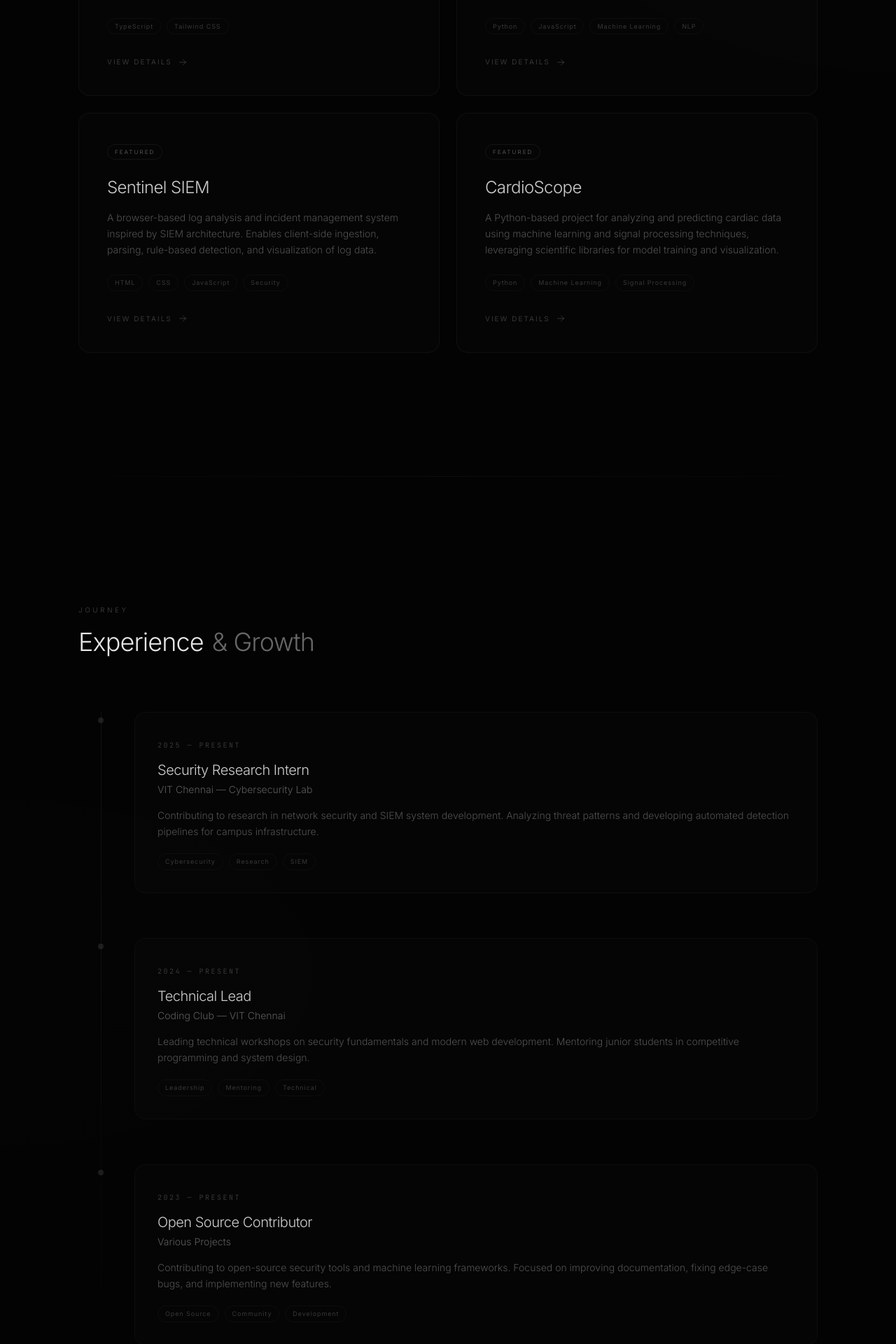
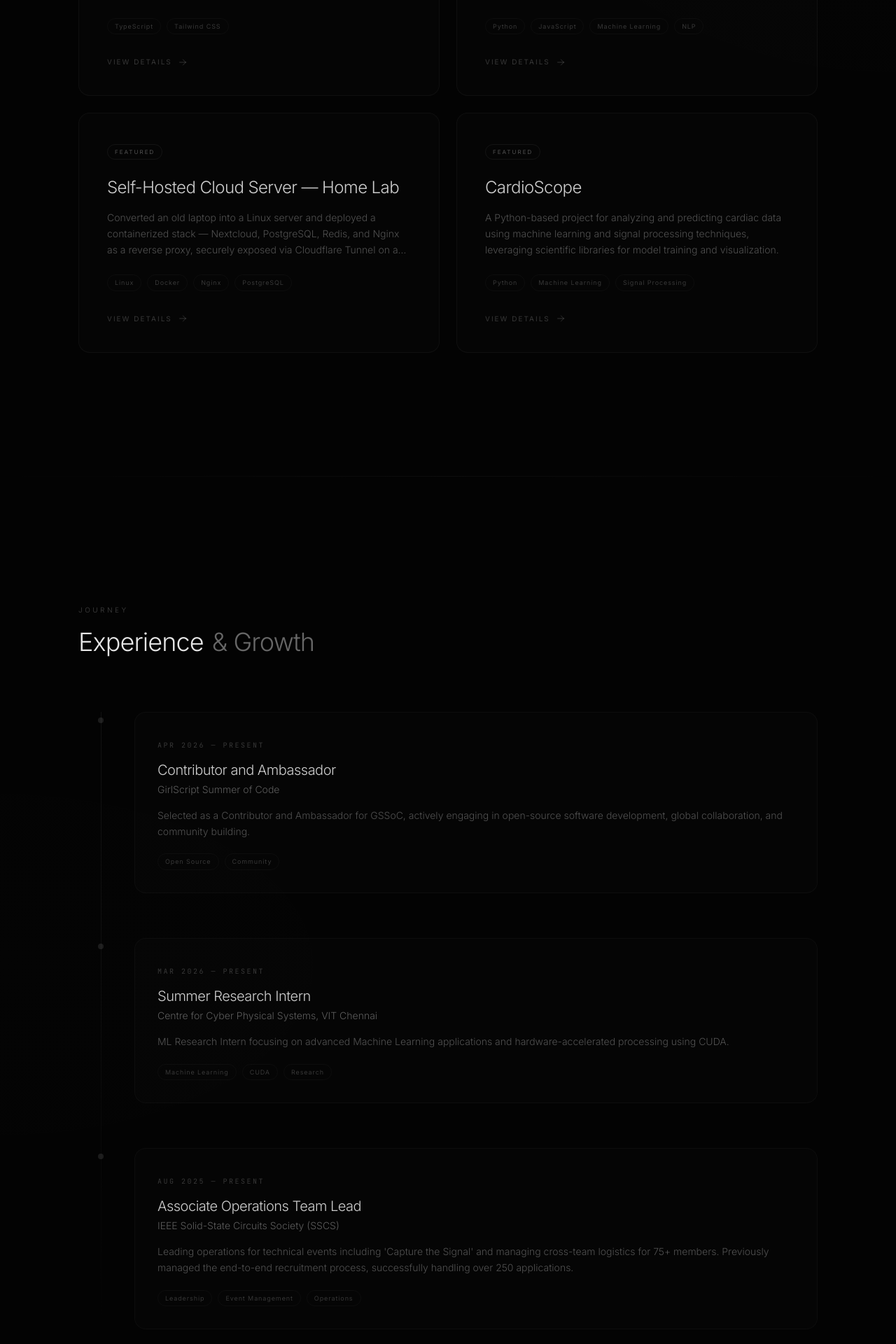
Before and after one commit to SibhiSS/sibhi.com, a Next.js app: page / in a window 1280 px wide. Shown: the part 3399-5319 px from the top of the page at 70% size. Built offline with nearby package versions, Linux system fonts and the light colour scheme.

Commit message:
Update Experience section and add Home Lab project

```diff
--- a/src/data/portfolio.ts
+++ b/src/data/portfolio.ts
@@ -144,13 +144,12 @@ export const projects: Project[] = [
     featured: true,
   },
   {
-    id: "sentinel-siem",
-    title: "Sentinel SIEM",
+    id: "home-lab",
+    title: "Self-Hosted Cloud Server — Home Lab",
     description:
-      "A browser-based log analysis and incident management system inspired by SIEM architecture. Enables client-side ingestion, parsing, rule-based detection, and visualization of log data.",
-    tags: ["HTML", "CSS", "JavaScript", "Security"],
-    github: "https://github.com/SibhiSS/Sentinel-SIEM",
-    live: "https://sentinel-siem.vercel.app",
+      "Converted an old laptop into a Linux server and deployed a containerized stack — Nextcloud, PostgreSQL, Redis, and Nginx as a reverse proxy, securely exposed via Cloudflare Tunnel on a custom domain.",
+    longDescription: "Architecture: Cloudflare → Tunnel → Nginx → Nextcloud → PostgreSQL",
+    tags: ["Linux", "Docker", "Nginx", "PostgreSQL", "Cloudflare"],
     featured: true,
   },
   {
@@ -168,30 +167,30 @@ export const projects: Project[] = [
 export const experiences: Experience[] = [
   {
     id: "exp-1",
-    role: "Security Research Intern",
-    organization: "VIT Chennai — Cybersecurity Lab",
-    period: "2025 — Present",
+    role: "Contributor and Ambassador",
+    organization: "GirlScript Summer of Code",
+    period: "Apr 2026 — Present",
     description:
-      "Contributing to research in network security and SIEM system development. Analyzing threat patterns and developing automated detection pipelines for campus infrastructure.",
-    tags: ["Cybersecurity", "Research", "SIEM"],
+      "Selected as a Contributor and Ambassador for GSSoC, actively engaging in open-source software development, global collaboration, and community building.",
+    tags: ["Open Source", "Community"],
   },
   {
     id: "exp-2",
-    role: "Technical Lead",
-    organization: "Coding Club — VIT Chennai",
-    period: "2024 — Present",
+    role: "Summer Research Intern",
+    organization: "Centre for Cyber Physical Systems, VIT Chennai",
+    period: "Mar 2026 — Present",
     description:
-      "Leading technical workshops on security fundamentals and modern web development. Mentoring junior students in competitive programming and system design.",
-    tags: ["Leadership", "Mentoring", "Technical"],
+      "ML Research Intern focusing on advanced Machine Learning applications and hardware-accelerated processing using CUDA.",
+    tags: ["Machine Learning", "CUDA", "Research"],
   },
   {
     id: "exp-3",
-    role: "Open Source Contributor",
-    organization: "Various Projects",
-    period: "2023 — Present",
+    role: "Associate Operations Team Lead",
+    organization: "IEEE Solid-State Circuits Society (SSCS)",
+    period: "Aug 2025 — Present",
     description:
-      "Contributing to open-source security tools and machine learning frameworks. Focused on improving documentation, fixing edge-case bugs, and implementing new features.",
-    tags: ["Open Source", "Community", "Development"],
+      "Leading operations for technical events including 'Capture the Signal' and managing cross-team logistics for 75+ members. Previously managed the end-to-end recruitment process, successfully handling over 250 applications.",
+    tags: ["Leadership", "Event Management", "Operations"],
   },
 ];
 
```
